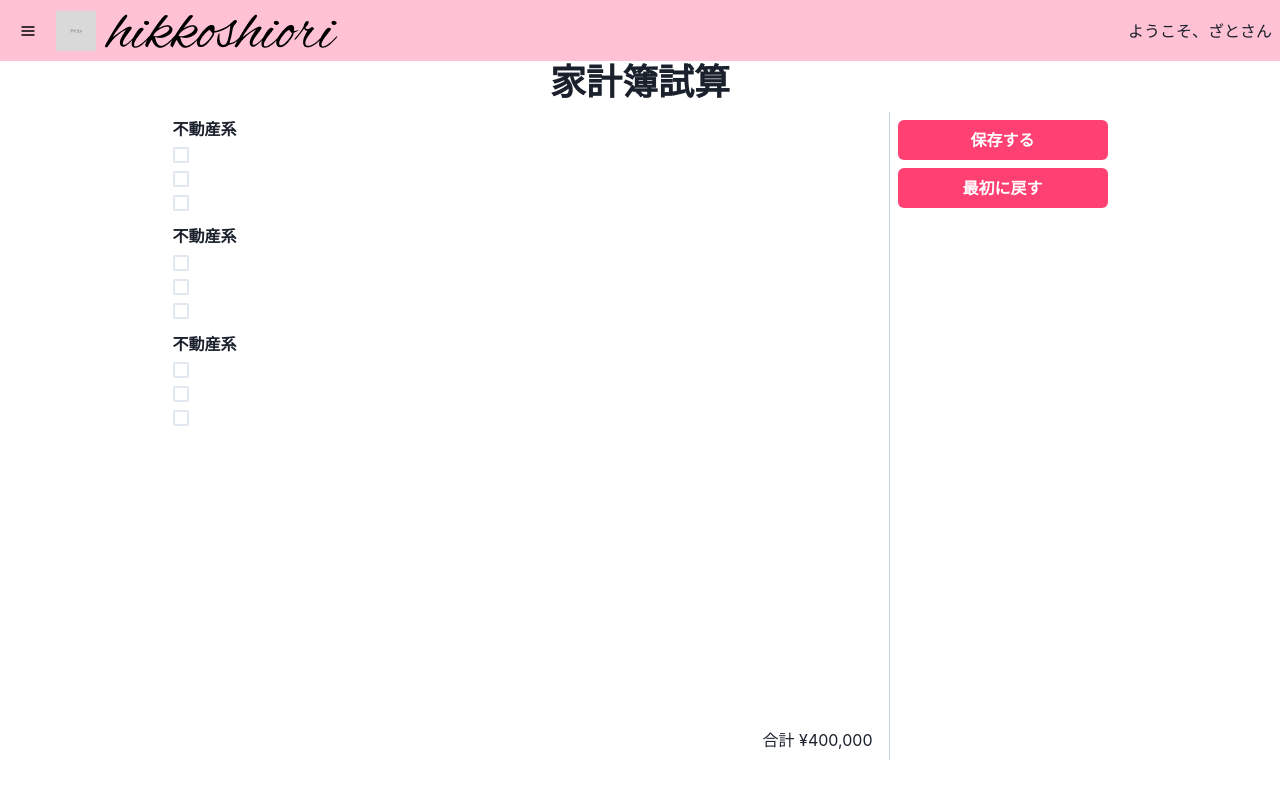
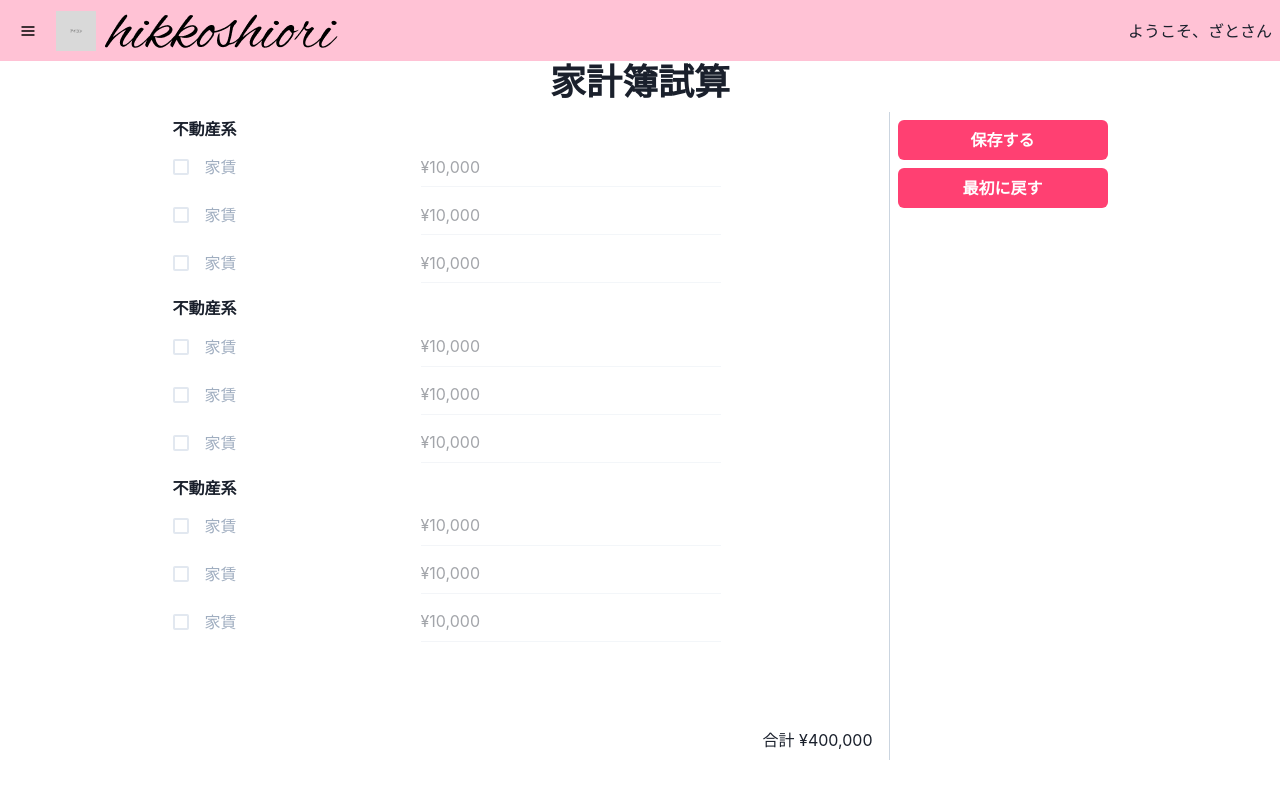
Before and after one commit to project-hikkoshiori/hikkoshiori, a Next.js app in the folder front/app/: page /housekeep in a window 1280 px wide. Shown: the top 788 px of the page. Built offline with nearby package versions, Linux system fonts and the light colour scheme.

Commit message:
design row

```diff
--- a/front/app/src/components/HouseKeepRow.tsx
+++ b/front/app/src/components/HouseKeepRow.tsx
@@ -1,5 +1,50 @@
-import { Checkbox } from "@chakra-ui/react";
+import {
+  Checkbox,
+  Flex,
+  NumberInput,
+  NumberInputField,
+  Text,
+} from "@chakra-ui/react";
+import { useState } from "react";
 
-const HouseKeepRow = () => <Checkbox />;
+const HouseKeepRow = () => {
+  const [isChecked, setIsChecked] = useState(false);
+  const [value, setValue] = useState("10000");
+
+  const format = (val: string | number) => {
+    if (typeof val == "string") {
+      val = parseInt(val);
+    }
+    if (isNaN(val)) {
+      val = 0;
+    }
+    return `¥` + Intl.NumberFormat("ja-JP").format(val);
+  };
+
+  return (
+    <Flex align="center" gap={4}>
+      <Checkbox
+        colorScheme="brand"
+        onChange={() => setIsChecked((prev) => !prev)}
+      />
+      <Text width="200px" color={isChecked ? "inherit" : "gray.400"}>
+        家賃
+      </Text>
+      <NumberInput
+        width="300px"
+        variant="flushed"
+        focusBorderColor="brand.500"
+        onChange={(valueString) => setValue(valueString)}
+        value={value}
+        min={0}
+        format={format}
+        step={1000}
+        isDisabled={!isChecked}
+      >
+        <NumberInputField />
+      </NumberInput>
+    </Flex>
+  );
+};
 
 export default HouseKeepRow;
```
